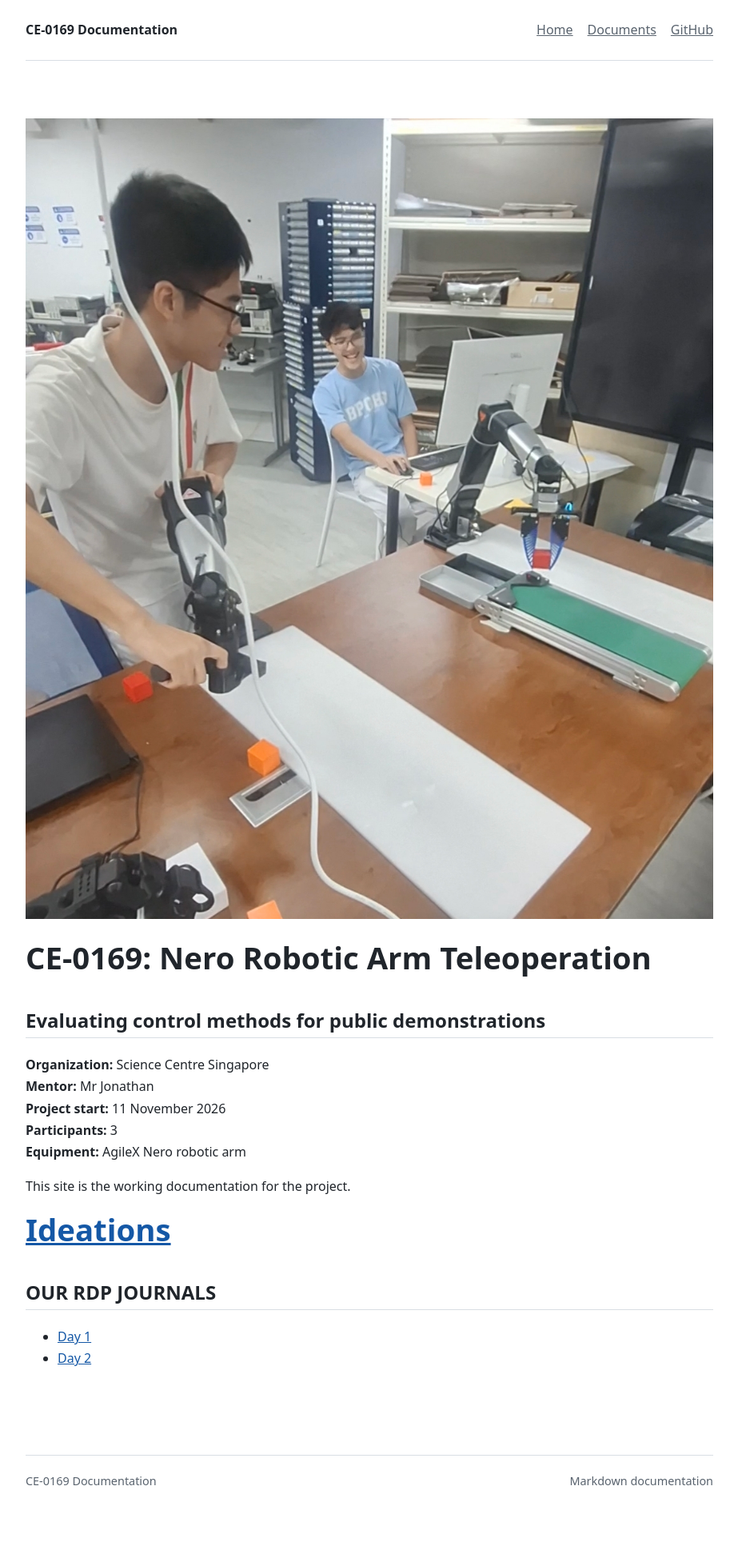
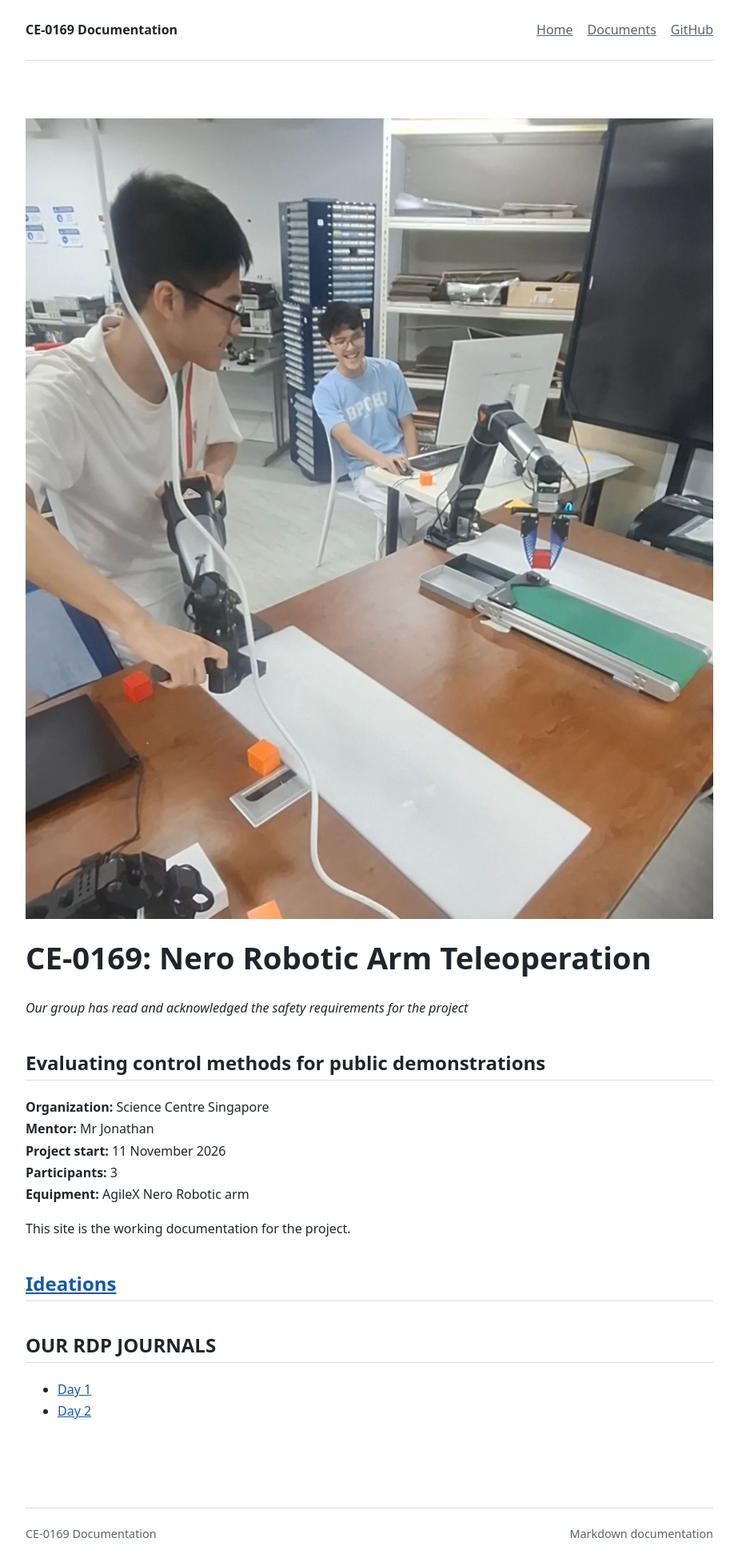
Before and after one commit to Suraset-Khurasee/rnd01, a Jekyll site: the page built from index.md, in a window 1280 px wide. Shown: the whole page at 80% size, without its empty margins (178-1101 px from the left). Built offline with Jekyll 4.4.1, drawn with Linux system fonts in a browser that asks for light colours; before the commit the page ends 1892 px from its top, so only the background shows below that.

```diff
--- a/index.md
+++ b/index.md
@@ -7,16 +7,20 @@ title: Home
 
 # CE-0169: Nero Robotic Arm Teleoperation
 
+*Our group has read and acknowledged the safety requirements for the project*
+
 ## Evaluating control methods for public demonstrations
 
 **Organization:** Science Centre Singapore
 **Mentor:** Mr Jonathan
 **Project start:** 11 November 2026
 **Participants:** 3
-**Equipment:** AgileX Nero robotic arm
+**Equipment:** AgileX Nero Robotic arm
 
 This site is the working documentation for the project.
-# [Ideations](docs/Ideation/)
+
+## [Ideations](docs/Ideation/)
+
 ## OUR RDP JOURNALS
 
 - [Day 1](docs/day1/)
```
Also changed, not shown: docs/d1/ACT.md (+3 -0 lines), docs/d1/HWSGP.md (+1 -1 lines), docs/day2.md (+2 -2 lines).
